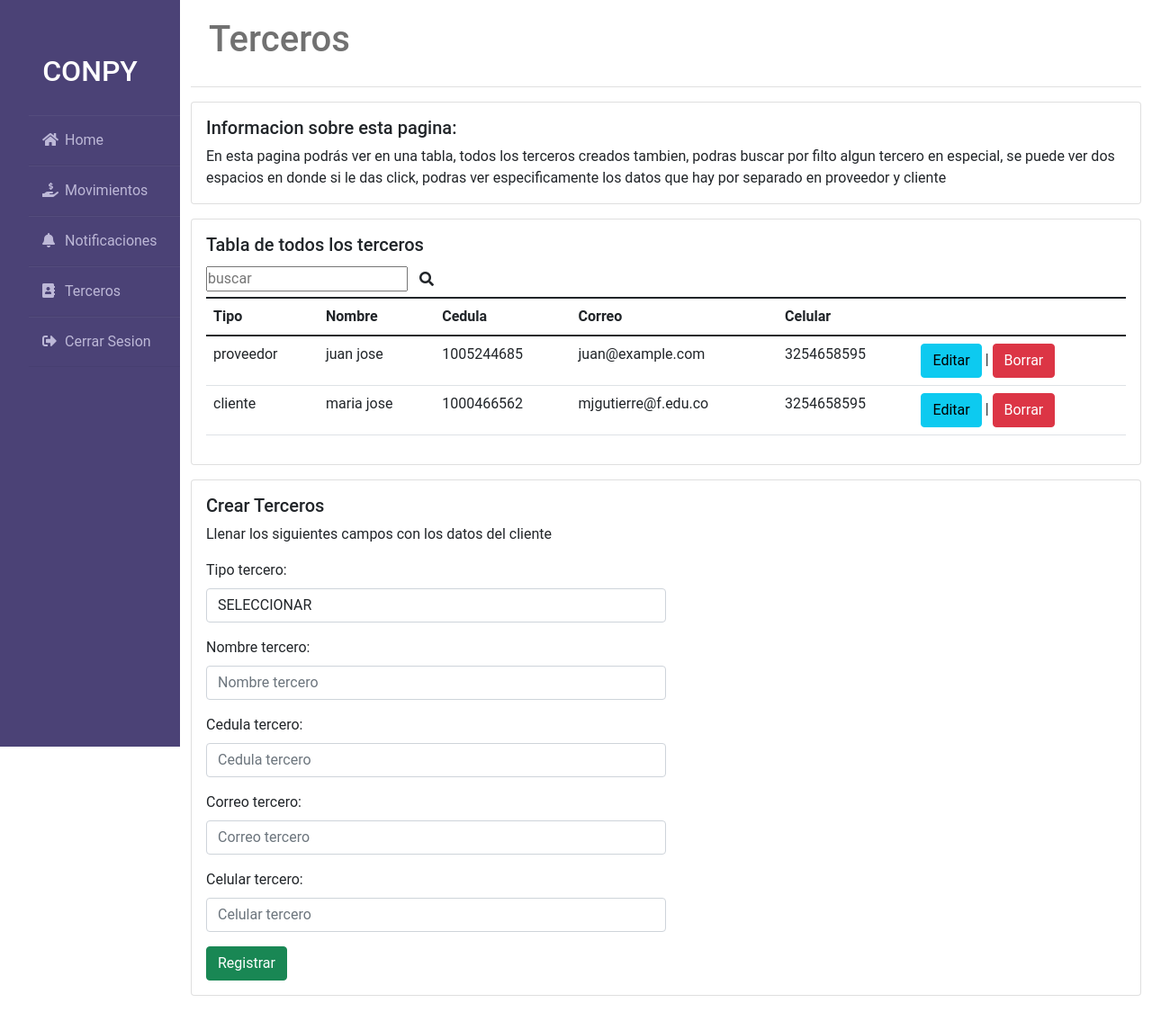
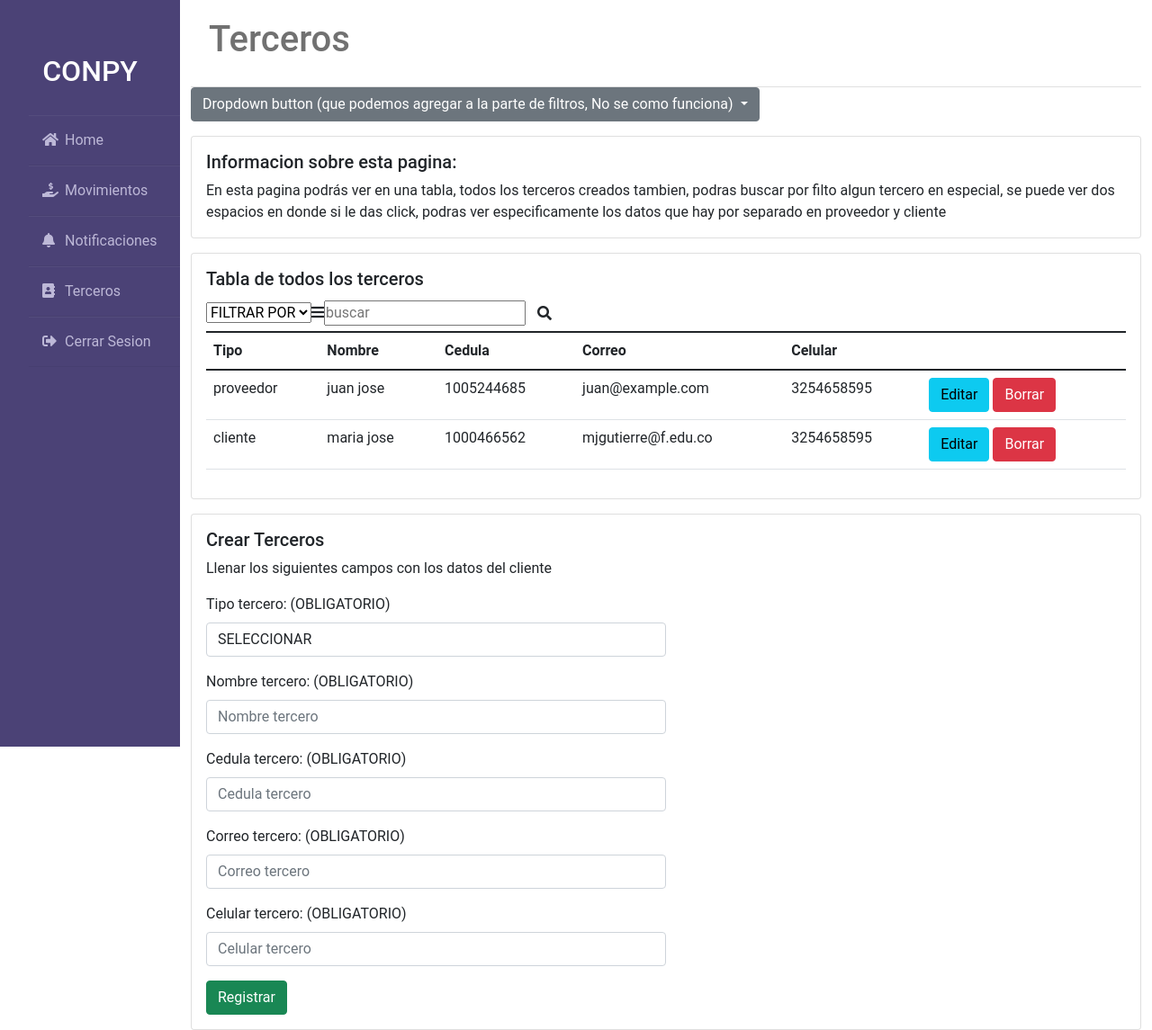
Before and after one commit to felipealvarezb/Conpy2.0, a Django app: page /terceros/ in a window 1280 px wide. Shown: the whole page at 90% size. Before the commit the page ends 1107 px from the top, so only its background shows below. Run offline with Django 4.2, Linux system fonts and the light colour scheme; a user stored in the database is signed in; data comes from the database, SQL or seed files in the repository; both versions use the stored data as it was after the commit.

Commit message:
se arreglaron las los errores de terceros, ya terceros está acabado, solo faltan cambios esteticos

```diff
--- a/negocio/templates/negocio/terceros/terceros.html
+++ b/negocio/templates/negocio/terceros/terceros.html
@@ -10,6 +10,16 @@
       <a class="info" data-toggle="popover" data-placement="right" data-content="This is the helpful information that will appear to help users along their way. They'll love it." title="" data-original-title="Help here">Info</a>
 
     </label>-->
+    <div class="dropdown">
+      <button class="btn btn-secondary dropdown-toggle" type="button" id="dropdownMenuButton" data-toggle="dropdown" aria-haspopup="true" aria-expanded="false">
+        Dropdown button (que podemos agregar a la parte de filtros, No se como funciona)
+      </button>
+      <div class="dropdown-menu" aria-labelledby="dropdownMenuButton">
+        <a class="dropdown-item" href="#">Action</a>
+        <a class="dropdown-item" href="#">Another action</a>
+        <a class="dropdown-item" href="#">Something else here</a>
+      </div>
+    </div>
     <div class="card mt-3">
         <div class="card-body">
           <h5 class="card-title">Informacion sobre esta pagina:</h5>
@@ -38,28 +48,18 @@
           <table class="table">
               <form action=" {% url 'buscar_dato' %} " method="POST">
                 {% csrf_token %}
-                <select class="dropdown-menu" name = "Filtro" >
-                  <option value="TIPO">FILTRO</option>
-                  <option  class="dropdown-item" value="NOMBRE">NOMBRE</option>
-                  <option class="dropdown-item" value="CEDULA">CEDULA</option>
-                  <option class="dropdown-item" value="CORREO">CORREO</option>
-                  <option class="dropdown-item" value="CELULAR">CELULAR</option>
+                <select  name = "filtro">
+                  <option value="TIPO">FILTRAR POR <i class="fas fa-bars"></i></option>
+                  <option  class="dropdown-item" value="tipo_tercero">TIPO</option>
+                  <option  class="dropdown-item" value="nombre_tercero">NOMBRE</option>
+                  <option class="dropdown-item" value="cedula_tercero">CEDULA</option>
+                  <option class="dropdown-item" value="correo_tercero">CORREO</option>
+                  <option class="dropdown-item" value="celular_tercero">CELULAR</option>
 
-             </select>
+             </select><i class="fas fa-bars"></i>
 
               <input type="text" placeholder="buscar" name="busqueda"><button class="btn" type="submit">
 
-
-                <!--
-                <select>
-                  <option value="TIPO">TIPO</option>
-                  <option value="NOMBRE">NOMBRE</option>
-                  <option value="CEDULA">CEDULA</option>
-                  <option value="CORREO">CORREO</option>
-                  <option value="CELULAR">CELULAR</option>
-                  <i class="fas fa-bars-filter"></i>
-                </select>
-              -->
                 <i class="fas fa-search"></i></button>
           </form>
           {% endif %}
@@ -81,7 +81,7 @@
                 <td>{{ dato.cedula_tercero }}</td>
                 <td>{{ dato.correo_tercero }}</td>
                 <td>{{ dato.celular_tercero }}</td>
-                <td> <a href="{% url 'editar'%}" class="btn btn-info" role="button">Editar</a> |
+                <td> <a href="{% url 'editar'%}" class="btn btn-info" role="button">Editar</a>
                   <a href="{% url 'eliminar_tercero' dato.id %}" class="btn btn-danger" role="button">Borrar</a> </td>
               </tr>
               {% endfor %}
@@ -108,7 +108,7 @@
 
               {% for campo in formulario %}
               <div class="mb-3 col-6">
-                <label for="" class="form-label">{{ campo.label }}: </label>
+                <label for="" class="form-label">{{ campo.label }}: (OBLIGATORIO) </label>
                 {% if campo.field.widget.input_type  == "select" %}
                 <select
                 type="{{ campo.field.widget.input_type  }}"
--- a/terceros/views.py
+++ b/terceros/views.py
@@ -8,7 +8,6 @@ from django.contrib.auth.decorators import login_required
 def terceros(request):
     msg=None
     datos=Tercero.objects.all()
-    Mayusculas=request.POST
     formulario=TerceroForm(request.POST or None)
     if formulario.is_valid():
         try:
@@ -18,7 +17,7 @@ def terceros(request):
             msg='Hubo un error al momento de crear un cliente'
     return render(request,'negocio/terceros/terceros.html',{'datos':datos,'formulario':formulario,'msg':msg})
 
-def eliminar_tercero(request, id):
+def eliminar_tercero(id):
     datos = Tercero.objects.get(id=id)
     datos.delete()
     return redirect('terceros')
@@ -27,45 +26,29 @@ def buscar_dato(request):
     volver=None #variable para definir si la pagina tiene el boton de volver o no
     no_esta=None #variable para definir si se abre la pagina de no se encontró alguna busqueda, si es != de None no se encontró algo
     ingreso=request.POST.get('busqueda')
-    print(ingreso)
-    if ingreso!=' ':
-
-        try:
-            dato=int(ingreso)
-            p= Tercero.objects.values_list('cedula_tercero','celular_tercero')
-            for i in p:
-                if Tercero.objects.filter(cedula_tercero__icontains=dato):
-                    datos=Tercero.objects.filter(cedula_tercero__icontains=dato)
-                    volver='a'
-
-                elif Tercero.objects.filter(celular_tercero__icontains=dato):
-                    datos=Tercero.objects.filter(celular_tercero__icontains=dato)
-                    volver='a'
-
+    tipo=request.POST.get('filtro')
+    if ingreso!=' ' and tipo!='TIPO':
+        p=Tercero.objects.values_list(tipo)
+        print(p)
+        for i in p:
+            try:
+                a=int(ingreso)
+                if tipo=='cedula_tercero' and Tercero.objects.filter(cedula_tercero__icontains=a):
+                    datos=Tercero.objects.filter(cedula_tercero__icontains=a)
+                elif tipo=='celular_tercero' and Tercero.objects.filter(celular_tercero__icontains=a):
+                    datos=Tercero.objects.filter(celular_tercero__icontains=a)
                 else:
-                    volver='a'
                     no_esta='no'
-        except ValueError:
-            dato=str(ingreso)
-            p= Tercero.objects.values_list('tipo_tercero','nombre_tercero','correo_tercero')
-            for i in p:
-                if Tercero.objects.filter(tipo_tercero__icontains=dato):
-                    datos=Tercero.objects.filter(tipo_tercero__icontains=dato)
-                    volver='a'
-
-                elif Tercero.objects.filter(nombre_tercero__icontains=dato):
-
-                    datos=Tercero.objects.filter(nombre_tercero__icontains=dato)
-                    print('lo contiene')
-                    volver='a'
-
-                elif Tercero.objects.filter(correo_tercero__icontains=dato):
-                    datos=Tercero.objects.filter(correo_tercero__icontains=dato)
-                    volver='a'
-
+            except ValueError:
+                if tipo=='tipo_tercero' and Tercero.objects.filter(tipo_tercero__icontains=ingreso):
+                    datos=Tercero.objects.filter(tipo_tercero__icontains=ingreso)
+                elif tipo=='nombre_tercero' and Tercero.objects.filter(nombre_tercero__icontains=ingreso):
+                    datos=Tercero.objects.filter(nombre_tercero__icontains=ingreso)
+                elif tipo=='correo_tercero' and Tercero.objects.filter(correo_tercero__icontains=ingreso):
+                    datos=Tercero.objects.filter(correo_tercero__icontains=ingreso)
                 else:
-                    volver='a'
                     no_esta='no'
+            volver='a'
         try:
             return render(request,'negocio/terceros/terceros.html',{'datos':datos,'volver':volver})
         except UnboundLocalError:
```
Also changed, not shown: db.sqlite3.
